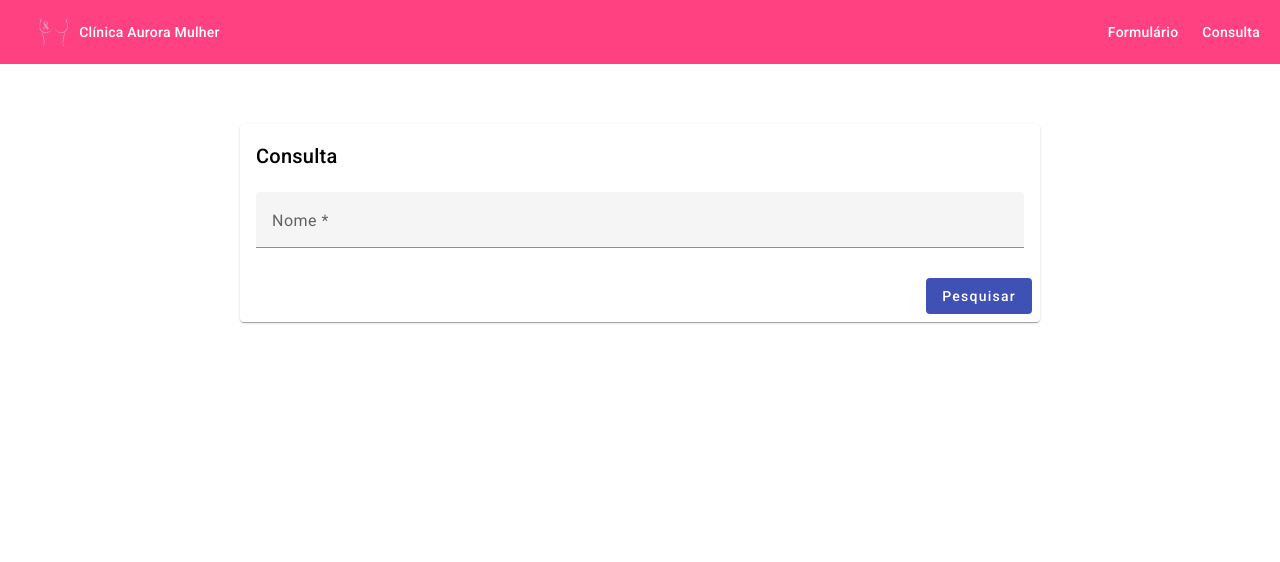
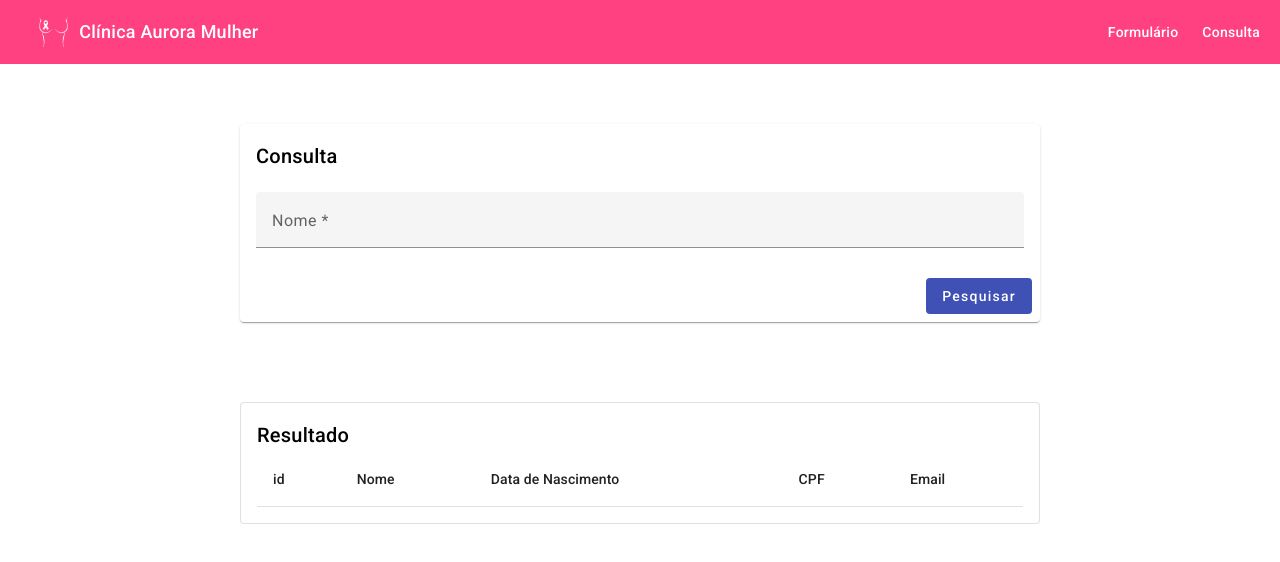
Before and after one commit to BrenoAissa/crud-angular-material, an Angular app: page /consulta in a window 1280 px wide. Shown: the top 562 px of the page. Built offline with nearby package versions, Linux system fonts and the light colour scheme.

Commit message:
feat: implement client history on consultation page

```diff
--- a/src/app/app.component.html
+++ b/src/app/app.component.html
@@ -5,7 +5,7 @@
       src="/logo-clinica.png"
       alt="Clínica Aurora Mulher"
       class="logo"/>
-  <span>Clínica Aurora Mulher</span>
+  <span class="title">Clínica Aurora Mulher</span>
   </a>
   <span class="spacer"></span>
   <a routerLink="/cadastro">Formulário</a>
--- a/src/app/app.component.scss
+++ b/src/app/app.component.scss
@@ -13,6 +13,8 @@
   width: auto;
   max-height: 100%;
   object-fit: contain;
+  height: 40px;
+  filter: brightness(0) invert(1);
 }
 
 .logo-link {
@@ -20,6 +22,10 @@
   align-items: center;
   text-decoration: none;
   cursor: pointer;
+}
+
+.title{
+    font-size: 18px;
 }
 
 mat-toolbar a {
--- a/src/app/cliente.service.ts
+++ b/src/app/cliente.service.ts
@@ -17,6 +17,10 @@
     localStorage.setItem(ClienteService.REPO_CLIENTES, JSON.stringify(storage));
   }
 
+  buscarCliente(nome: string) : Cliente[]{
+    return this.obterStorage();
+  }
+
   obterStorage() : Cliente[]{
     const repositorioClientes = localStorage.getItem(ClienteService.REPO_CLIENTES);
 
--- a/src/app/consulta/consulta.component.html
+++ b/src/app/consulta/consulta.component.html
@@ -39,3 +39,52 @@
         </form>
     </div>
 </div>
+
+<div fxLayout="row" fxLayoutAlign="center start" class="mt-20">
+    <div fxLayout="column" fxFlex="100%" fxFlex.gt-sm="90%" fxFlex.gt-md="800px">
+
+        <form class="mt-60">
+
+            <mat-card appearance="outlined">
+
+                <mat-card-header>
+                    <mat-card-title>Resultado</mat-card-title>
+                </mat-card-header>
+
+                <mat-card-content>
+                    <table mat-table [dataSource]="listarCliente">
+
+                        <ng-container matColumnDef="id">
+                            <th mat-header-cell *matHeaderCellDef>id</th>
+                            <td mat-cell *matCellDef="let cliente">{{ cliente.id }}</td>
+                        </ng-container>
+
+                        <ng-container matColumnDef="nome">
+                            <th mat-header-cell *matHeaderCellDef>Nome</th>
+                            <td mat-cell *matCellDef="let cliente">{{ cliente.nome }}</td>
+                        </ng-container>
+
+                        <ng-container matColumnDef="cpf">
+                            <th mat-header-cell *matHeaderCellDef>CPF</th>
+                            <td mat-cell *matCellDef="let cliente">{{ cliente.cpf }}</td>
+                        </ng-container>
+
+                        <ng-container matColumnDef="dataNascimento">
+                            <th mat-header-cell *matHeaderCellDef>Data de Nascimento</th>
+                            <td mat-cell *matCellDef="let cliente">{{ cliente.dataNascimento }}</td>
+                        </ng-container>
+
+                        <ng-container matColumnDef="email">
+                            <th mat-header-cell *matHeaderCellDef>Email</th>
+                            <td mat-cell *matCellDef="let cliente">{{ cliente.email }}</td>
+                        </ng-container>
+
+                        <tr mat-header-row *matHeaderRowDef="colunasTabela"></tr>
+                        <tr mat-row *matRowDef="let cliente; columns: colunasTabela"></tr>
+
+                    </table>
+                </mat-card-content>
+            </mat-card>
+        </form>
+    </div>
+</div>
--- a/src/app/consulta/consulta.component.ts
+++ b/src/app/consulta/consulta.component.ts
@@ -1,4 +1,5 @@
-import { Component } from '@angular/core';
+import { Component, OnInit } from '@angular/core';
+import { CommonModule } from '@angular/common';
 import { MatInputModule } from '@angular/material/input';
 import { MatCardModule } from '@angular/material/card';
 import { FlexLayoutModule } from '@angular/flex-layout';
@@ -6,17 +7,31 @@
 import { FormsModule } from '@angular/forms';
 import { MatTableModule } from '@angular/material/table';
 import { MatButtonModule } from '@angular/material/button';
+import { ClienteService } from '../cliente.service';
+import { Cliente } from '../cadastro/cliente';
 
 @Component({
   selector: 'app-consulta',
   imports: [
     MatInputModule, MatCardModule,
     FlexLayoutModule, MatIconModule,
-    FormsModule, MatTableModule, MatButtonModule
-  ],
+    FormsModule, MatTableModule, MatButtonModule,
+    CommonModule
+],
   templateUrl: './consulta.component.html',
   styleUrl: './consulta.component.scss'
 })
-export class ConsultaComponent {
+export class ConsultaComponent implements OnInit{
 
+  listarCliente: Cliente[] = [];
+  colunasTabela: string[] = ["id", "nome", "dataNascimento", "cpf", "email"]
+
+  constructor(private service: ClienteService){
+
+  }
+
+  ngOnInit(): void {
+    this.listarCliente = this.service.buscarCliente('');
+
+  }
 }
```
